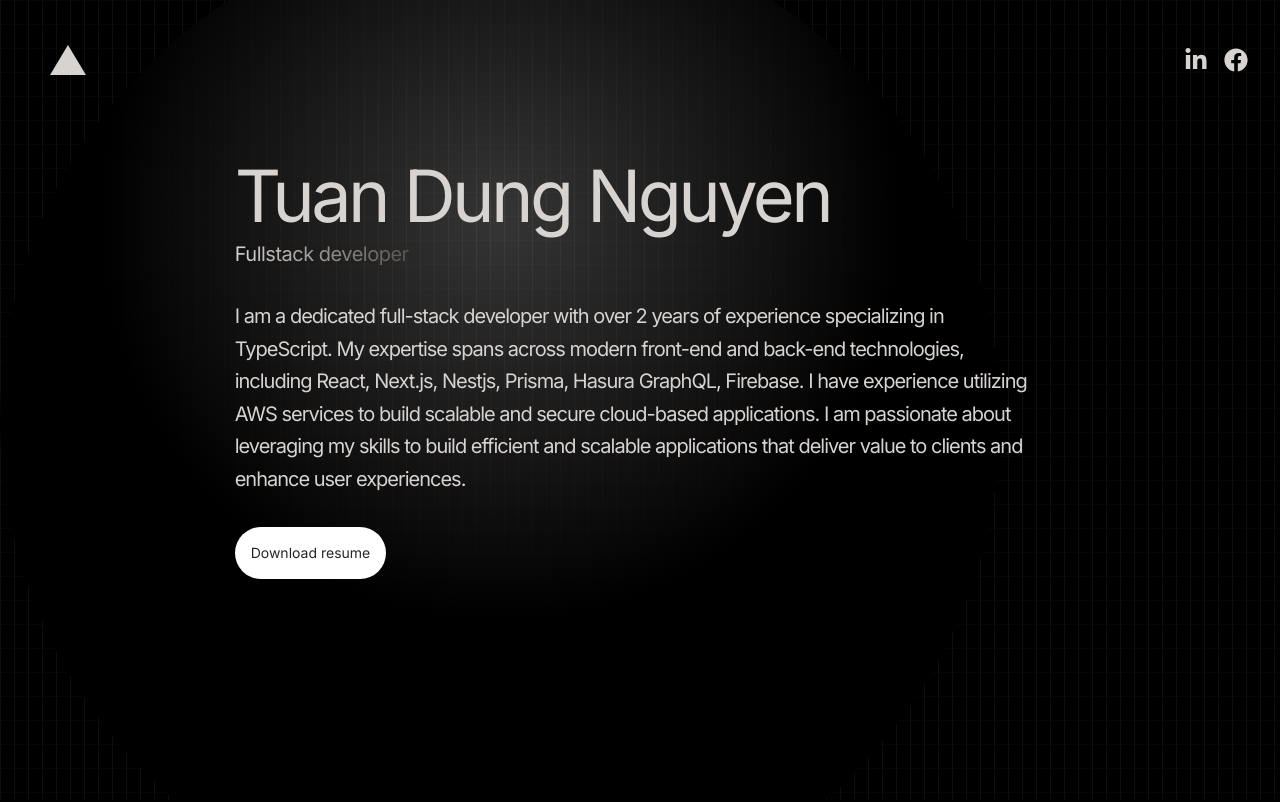
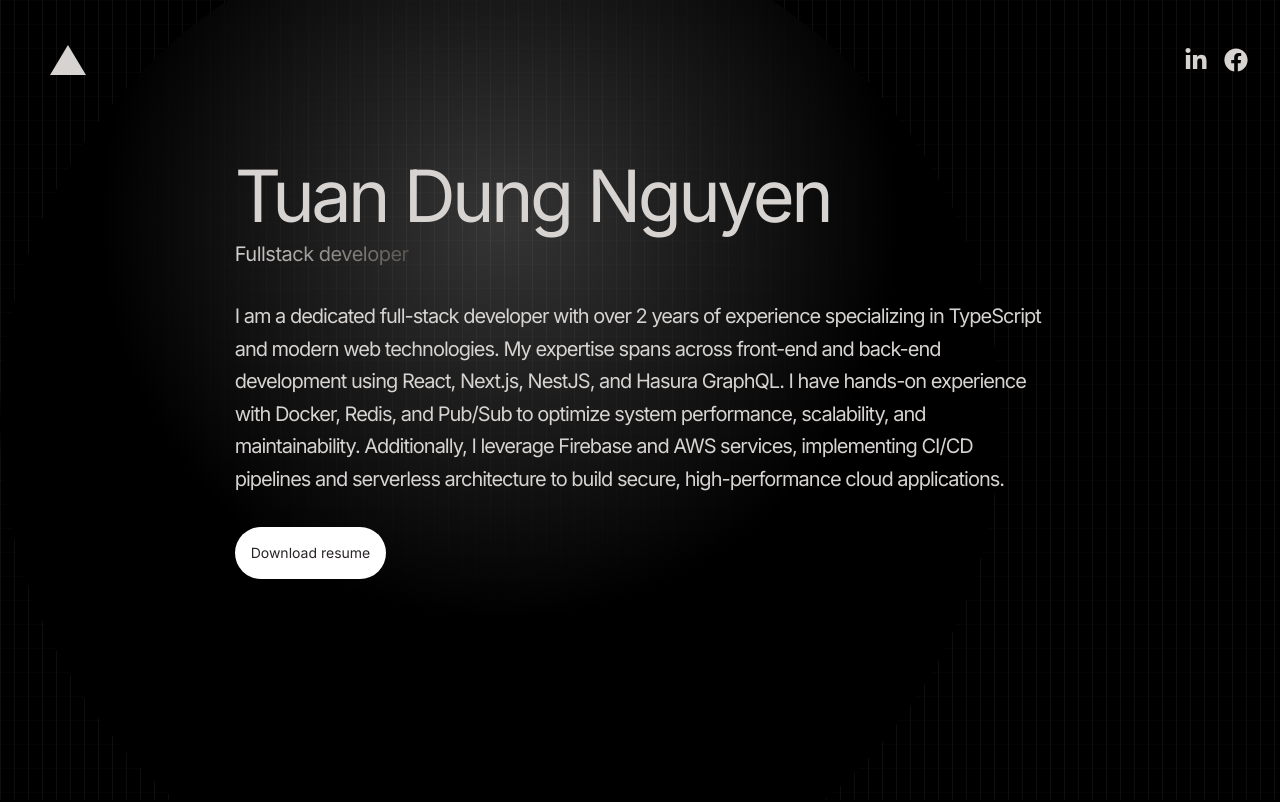
Before and after one commit to tuandung1304/dungnt-portfolio, a Next.js app: page / in a window 1280 px wide. Shown: the top 802 px of the page. Built offline with nearby package versions, Linux system fonts and the light colour scheme.

Commit message:
Update CV and hero content

```diff
--- a/src/app/constants/index.ts
+++ b/src/app/constants/index.ts
@@ -1,7 +1,7 @@
-export const HERO_CONTENT = `I am a dedicated full-stack developer with over 2 years of experience specializing in TypeScript.
-  My expertise spans across modern front-end and back-end technologies, including React, Next.js, Nestjs, Prisma, Hasura GraphQL, Firebase.
-  I have experience utilizing AWS services to build scalable and secure cloud-based applications.
-  I am passionate about leveraging my skills to build efficient and scalable applications that deliver value to clients and enhance user experiences.`
+export const HERO_CONTENT = `I am a dedicated full-stack developer with over 2 years of experience specializing in TypeScript and modern web technologies.
+My expertise spans across front-end and back-end development using React, Next.js, NestJS, and Hasura GraphQL.
+I have hands-on experience with Docker, Redis, and Pub/Sub to optimize system performance, scalability, and maintainability.
+Additionally, I leverage Firebase and AWS services, implementing CI/CD pipelines and serverless architecture to build secure, high-performance cloud applications.`
 
 export const EXPERIENCES = [
   {
--- a/src/app/page.tsx
+++ b/src/app/page.tsx
@@ -7,6 +7,8 @@ import Navbar from '@/app/components/Navbar'
 import Projects from '@/app/components/Projects'
 import Skills from '@/app/components/Skills'
 import Technologies from '@/app/components/Technologies'
+
+export const dynamic = 'force-static'
 
 export default function App() {
   return (
```
Also changed, not shown: 1 other file (tests, documents, lock files or other folders).
